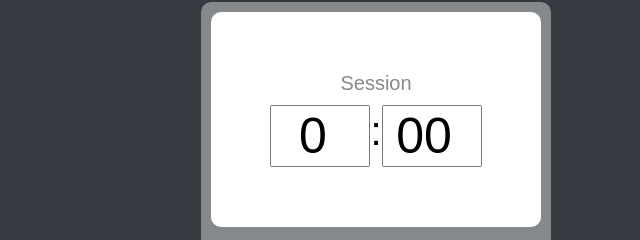
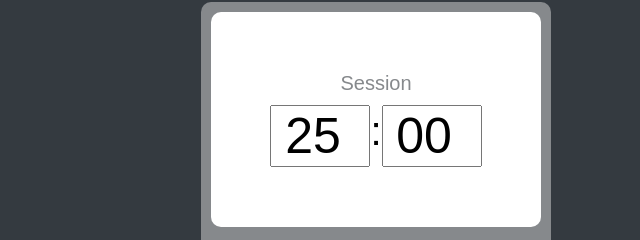
Before and after one commit to rafael-rodrigues01/pomodoro-method, a plain HTML site: page index.html in a window 1280 px wide. Shown: the part 157-397 px from the top of the page, 264-904 px from the left. Drawn offline with Linux system fonts and the light colour scheme.

Commit message:
alterado value do input session

```diff
--- a/index.html
+++ b/index.html
@@ -22,7 +22,7 @@
           <p id="interval" class="off">Interval</p>
           <p id="session">Session</p>
           <form id="timer" class="form-numbers">
-            <input id="session-input" type="number" class="minutes" value="0" />
+            <input id="session-input" type="number" class="minutes" value="25" />
             <input
               id="interval-input"
               type="number"
```
